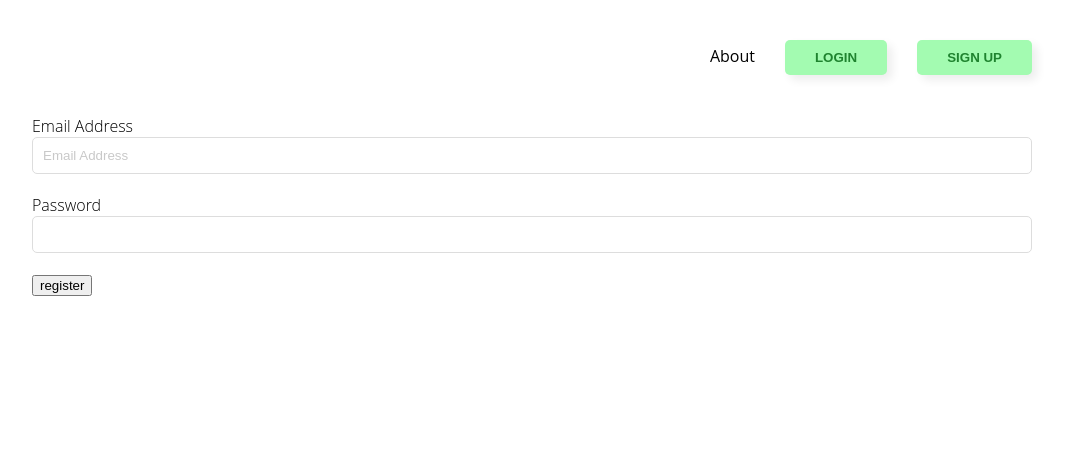
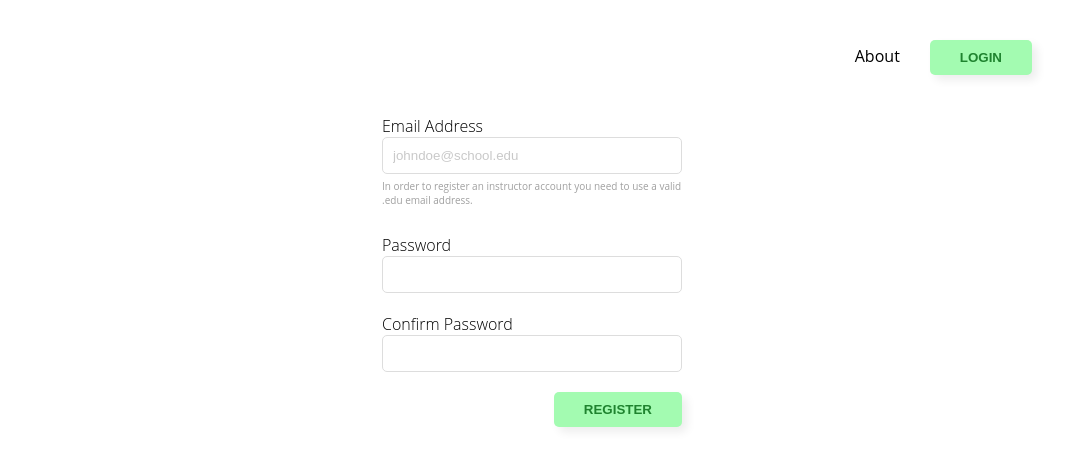
Before and after one commit to e-vana/recommendation-tracker-mongo, a Vue app in the folder client/: page /register in a window 1280 px wide. Shown: the top 468 px of the page, without its empty margins (108-1174 px from the left). Built offline with nearby package versions, Linux system fonts and the light colour scheme.

Commit message:
added error component, added registration component

```diff
--- a/client/src/App.vue
+++ b/client/src/App.vue
@@ -21,8 +21,11 @@ export default {
 :root {
   --primary-black: rgb(26, 26, 26);
   --primary-black-lighter: rgb(66, 66, 66);
+  --primary-black-lightest: rgb(160, 160, 160);
   --green: #1F832F;
   --green-lighter: #A3FBB1;
+  --red: rgb(160, 53, 53);
+  --red-lighter: rgb(241, 194, 194);
 }
 body, html {
     margin: 0px;
--- /dev/null
+++ b/client/src/components/ErrorBlock.vue
@@ -0,0 +1,29 @@
+<template>
+  <div class="error-block">
+    {{errorMessage}}
+  </div>
+</template>
+
+<script>
+export default {
+  name: 'ErrorBlock',
+  props: {
+    errorMessage: String
+  }
+}
+</script>
+
+<style>
+.error-block {
+  color: var(--red);
+  background-color: var(--red-lighter);
+  padding: 20px;
+  font-size: 12px;
+  text-align: center;
+  margin: 20px 0px;
+  border-radius: 5px;
+  box-shadow: 5px 5px 10px rgba(0, 0, 0, 0.075);
+
+}
+
+</style>
--- a/client/src/components/Nav.vue
+++ b/client/src/components/Nav.vue
@@ -2,9 +2,8 @@
         <div class="nav">
         <ul>
           <li>About</li>
-          <li v-if="routeName == 'Register'"><button class="button-login">Login</button></li>
-          <li v-if="routeName !== 'Login'"><button class="button-login">Sign Up</button></li>
-
+          <li v-if="routeName == 'Register'"><router-link to="/login"><button class="button-login">Login</button></router-link></li>
+          <li v-if="routeName == 'Login'"><router-link to="/register"><button class="button-login">Sign Up</button></router-link></li>
         </ul>
       </div>
 </template>
--- /dev/null
+++ b/client/src/helpers/checkPassword.js
@@ -0,0 +1,22 @@
+export function checkPassword(password){
+  try {
+    const specialCharArr = ['!', '@', '#', '$', '%', '&', '*'];
+
+    let specialCharCount = 0;
+    specialCharArr.forEach(character => {
+      if(password.includes(character)){
+        specialCharCount++
+      }
+    });
+    if(specialCharCount == 0){
+      throw {success: false, message: 'Password does not contain a special character.'}
+    }
+
+    if(password.length < 8){
+      throw {success: false, message: 'Password does not meet the length requirement (8 characters).'}
+    }
+    return {success: true}
+  } catch (error) {
+    return error
+  }
+}
--- a/client/src/mixins/loadingState.js
+++ b/client/src/mixins/loadingState.js
@@ -2,6 +2,8 @@ const loadingState = {
   data(){
     return {
       loading: false,
+      error: false,
+      errorMessage: null
     }
   },
   methods: {
--- a/client/src/views/Home.vue
+++ b/client/src/views/Home.vue
@@ -4,7 +4,7 @@
     <div class="hero-container">
       <div class="hero-text">
         <h1>Letter Tracker</h1>
-        <p>Help your students get you the information you require to complete and manage their letters of recomendation.</p>
+        <p>Help your students get you the information you require to complete their letters of recomendation.</p>
         <button class="button-primary" @click="routeHandler">Instructor Signup</button>
       </div>
       <div class="hero-image">
--- a/client/src/views/Register.vue
+++ b/client/src/views/Register.vue
@@ -1,37 +1,74 @@
 <template>
-  <div>
-    <form action="submit" @submit.prevent="register">
+  <div class="register-container">
+    <form @submit.prevent="">
       <label for="">Email Address</label>
-      <input type="text" v-model="email" placeholder="Email Address">
+      <br>
+      <input type="text" v-model="email" placeholder="johndoe@school.edu" class="no-margin">
+      <p class="register-help-text">In order to register an instructor account you need to use a valid .edu email address.</p>
+      <br>
       <label for="">Password</label>
+      <br>
       <input type="password" v-model="password">
-      <button @click="submit">register</button>
+      <br>
+      <label for="">Confirm Password</label>
+      <br>
+      <input type="password" v-model="passwordConfirm">
+      <br>
+      <div class="button-container">
+        <button @click="register" type="submit" class="button-login">
+          <span v-if="!loading">Register</span>
+          <Spinner v-if="loading" color='1F832F' :size="15" :thickness="3"></Spinner>
+        </button>
+      </div>
+      <ErrorBlock v-if="error" :errorMessage="errorMessage"></ErrorBlock>
+
     </form>
+
   </div>
 </template>
 
 <script>
+import Spinner from '@/components/loaders/Spinner.vue'
+import ErrorBlock from '@/components/ErrorBlock.vue'
+import loadingState from '@/mixins/loadingState.js'
+import {checkPassword} from '@/helpers/checkPassword.js'
+// import axios from 'axios';
 
-import axios from 'axios';
 export default {
+  components: {
+    Spinner,
+    ErrorBlock
+  },
+  mixins: [loadingState],
   data() {
     return {
       password: null,
+      passwordConfirm: null,
       email: null
     }
   },
   methods: {
     register: async function(){
       try {
-        let body = {
-          emailAddress: this.email,
-          password: this.password
+        this.loading = true;
+        this.error = false;
+        let passwordCheckComplete = checkPassword(this.password);
+        if(!passwordCheckComplete.success){
+          throw passwordCheckComplete.message;
         }
-        let tryRegister = await axios.post(process.env.VUE_APP_BASE_URL+'/api/users/register', body);
-        let token = tryRegister.response.data;
-        console.log(token)
+        if(this.password !== this.passwordConfirm){
+          throw 'Passwords do not match.';
+        }
+        console.log("Registered succesfully.")
+
+
+        this.loading = false;
+        this.error = false;
       } catch (error) {
         console.log(error)
+        this.error = true;
+        this.loading = false;
+        this.errorMessage = error;
       }
     }
   }
@@ -39,5 +76,49 @@ export default {
 </script>
 
 <style>
+.button-container {
+  text-align: right;
+}
+.register-container {
+  max-width: 300px;
+  margin: 0px auto;
+}
+label {
+  font-weight: 200;
+}
 
+::placeholder {
+  color: rgb(201, 201, 201);
+}
+input {
+  padding: 10px;
+  border-radius: 5px;
+  border: 1px solid rgb(221, 221, 221);
+  margin: 0px 0px 20px 0px;
+  width: 100%;
+  box-sizing:border-box;
+
+}
+
+.button-login {
+  border: none;
+  border-radius: 5px;
+  background-color: var(--green-lighter);
+  color: var(--green);
+  padding: 10px 30px;
+  font-weight: bold;
+  text-transform: uppercase;
+  box-shadow: 5px 5px 10px rgba(0, 0, 0, 0.075);
+  cursor: pointer;
+
+}
+
+.register-help-text{
+  font-size: 10px;
+  color: var(--primary-black-lightest);
+  margin: 5px 0px;
+}
+.no-margin {
+  margin: 0px;
+}
 </style>
```
